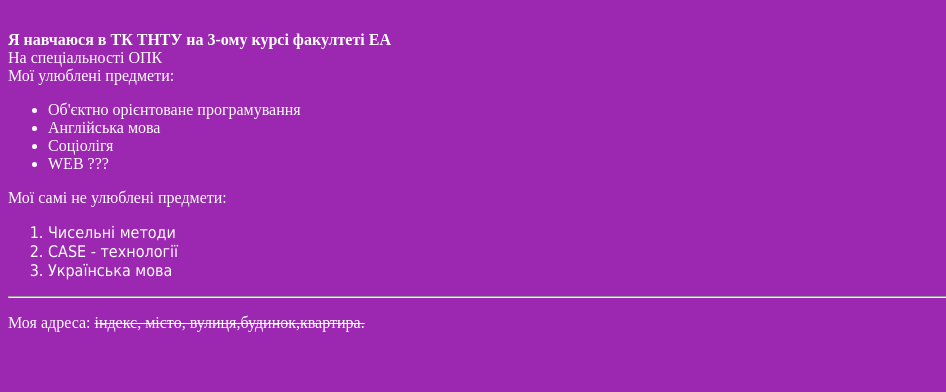
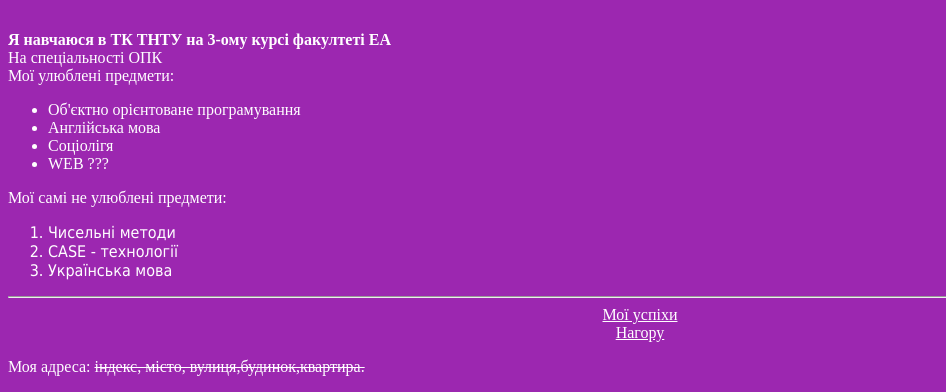
Before and after one commit to Shuna322/-WEB, a plain HTML site: page File2.html in a window 1280 px wide. Shown: the part 641-1033 px from the top of the page, without its empty margins (0-946 px from the left). Before the commit the page ends 989 px from the top, so only its background shows below. Drawn offline with Linux system fonts and the light colour scheme.

Commit message:
still not finished

```diff
--- a/File2.html
+++ b/File2.html
@@ -6,7 +6,7 @@
 <body bgcolor = #9C27B0>
 	<table style="border: none;">
 		<tr style="text-align: center;">
-			<th> <a href="File1.html"><img src="images/1.jpg" width="312" height="420" style="border: solid red;"></a></th>
+			<th> <a href="File3.html"><img src="images/1.jpg" width="312" height="420" style="border: solid red;"></a></th>
 			<th style="color: White">Це мій друг</th>
 		</tr>
 	</table>
@@ -43,6 +43,12 @@
 	</li>
 </ol>
 <hr>
+<center>
+	<a href="File3.html" style="color: White;">Мої успіхи</a>
+</center>
+<center>
+	<a href="#" style="color: White">Нагору</a>
+</center>
 <p style="color:White;">
 	Моя адреса: <del>індекс, місто, вулиця,будинок,квартира.</del>
 </p>
```
